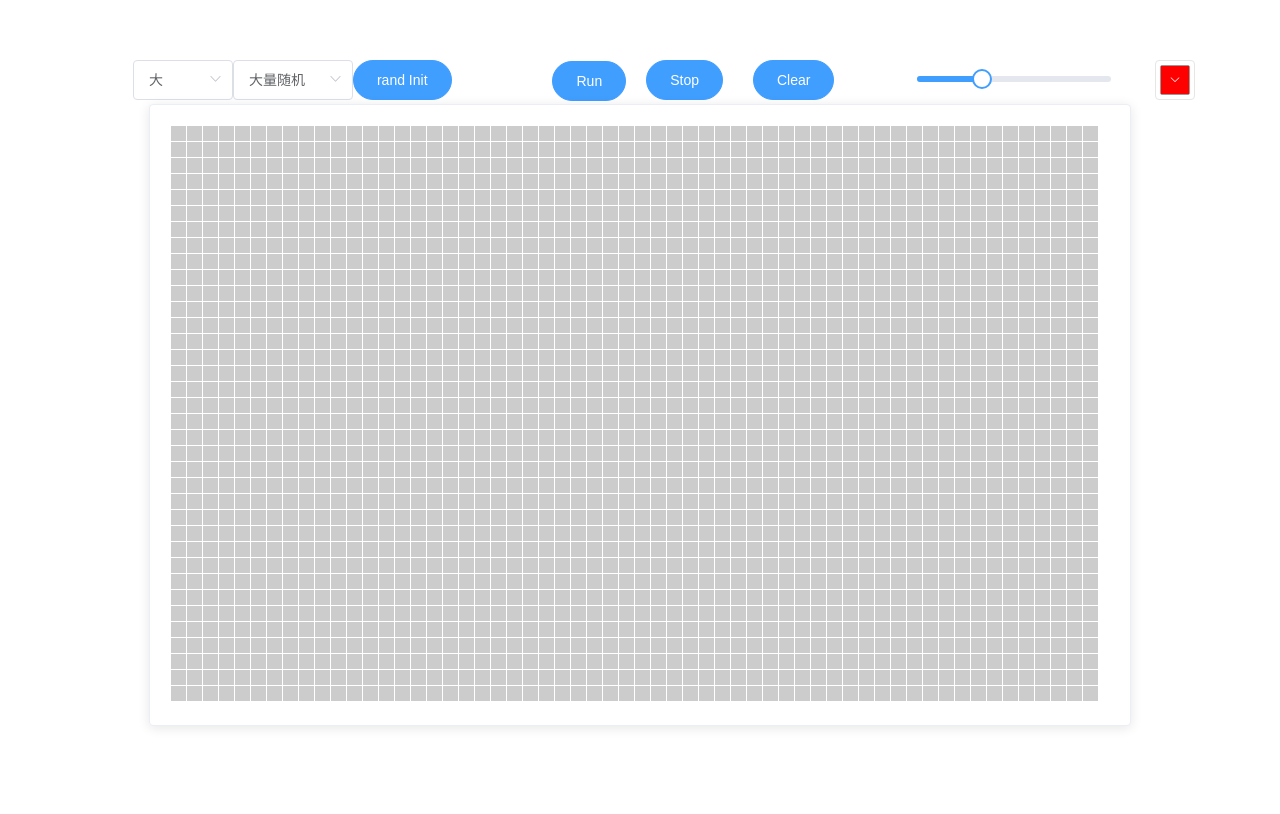
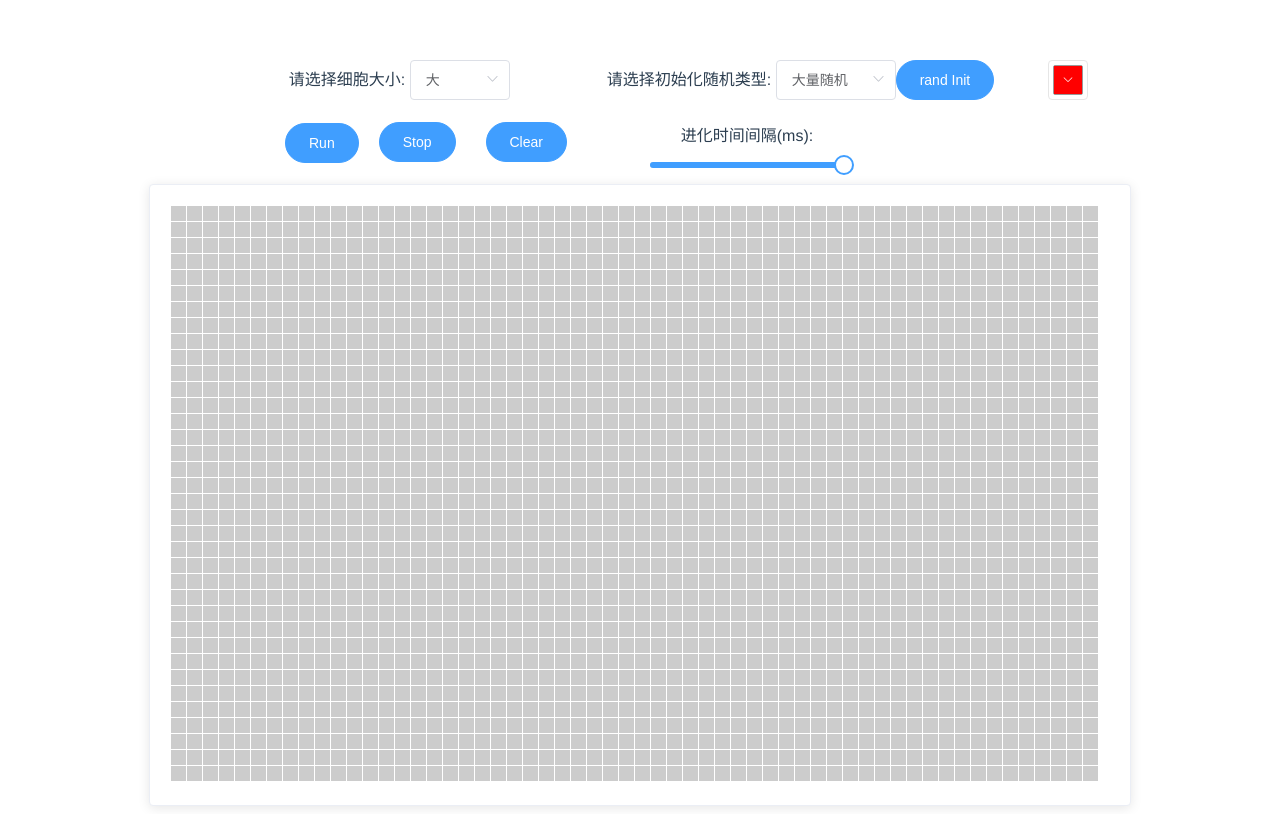
Before and after one commit to HanwGeek/cell-auto, a Vue app: page / in a window 1280 px wide. Built offline with nearby package versions, Linux system fonts and the light colour scheme.

Commit message:
Reform layout

```diff
--- a/src/components/cell-auto.vue
+++ b/src/components/cell-auto.vue
@@ -1,7 +1,8 @@
 <template>
   <div id="cell-auto">
     <el-row :gutter="20">
-      <el-col :offset="2" :span="7">
+      <el-col :offset="4" :span="7">
+        请选择细胞大小:
         <el-select v-model="cellSize"
           placeholder="请选择细胞大小"
           @change="init"
@@ -13,6 +14,9 @@
           :value="item.value">
         </el-option>
         </el-select>
+      </el-col>
+      <el-col :span="8">
+        请选择初始化随机类型:
         <el-select v-model="randVal" placeholder="请选择随机类型" style="width:120px">
         <el-option
           v-for="item in options"
@@ -25,7 +29,13 @@
           rand Init
         </el-button>
       </el-col>
-      <el-col :span="8">
+      <el-col :span="2">
+        <el-color-picker v-model="lifeColor" show-alpha></el-color-picker>
+      </el-col>
+    </el-row>
+    <br />
+    <el-row :gutter="20">
+      <el-col :offset="4" :span="8">
         <el-badge :value="iterCount" :max="999" class="item" :hidden="!running">
         <el-button type="primary" @click="run" :loading="running" round>
           Run
@@ -38,8 +48,10 @@
           Clear
         </el-button>
         </el-col>
-      <el-col :span="4"><el-slider v-model="speed" :max="3000" :step="100"></el-slider></el-col>
-      <el-col :span="2"><el-color-picker v-model="lifeColor" show-alpha></el-color-picker></el-col>
+      <el-col :span="4">
+        进化时间间隔(ms):
+        <el-slider v-model="speed" :max="1000" :step="100"></el-slider>
+      </el-col>
     </el-row>
     <el-row>
       <el-card ref="card">
```
